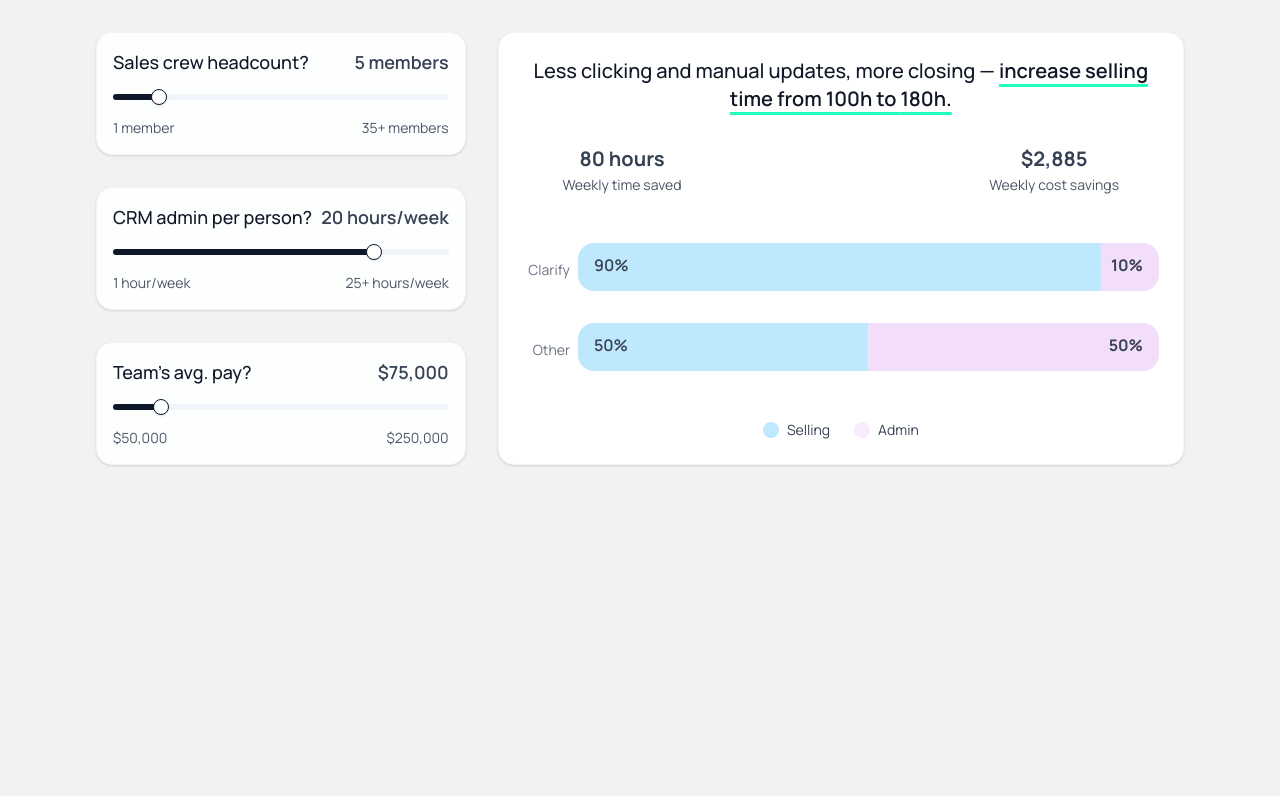
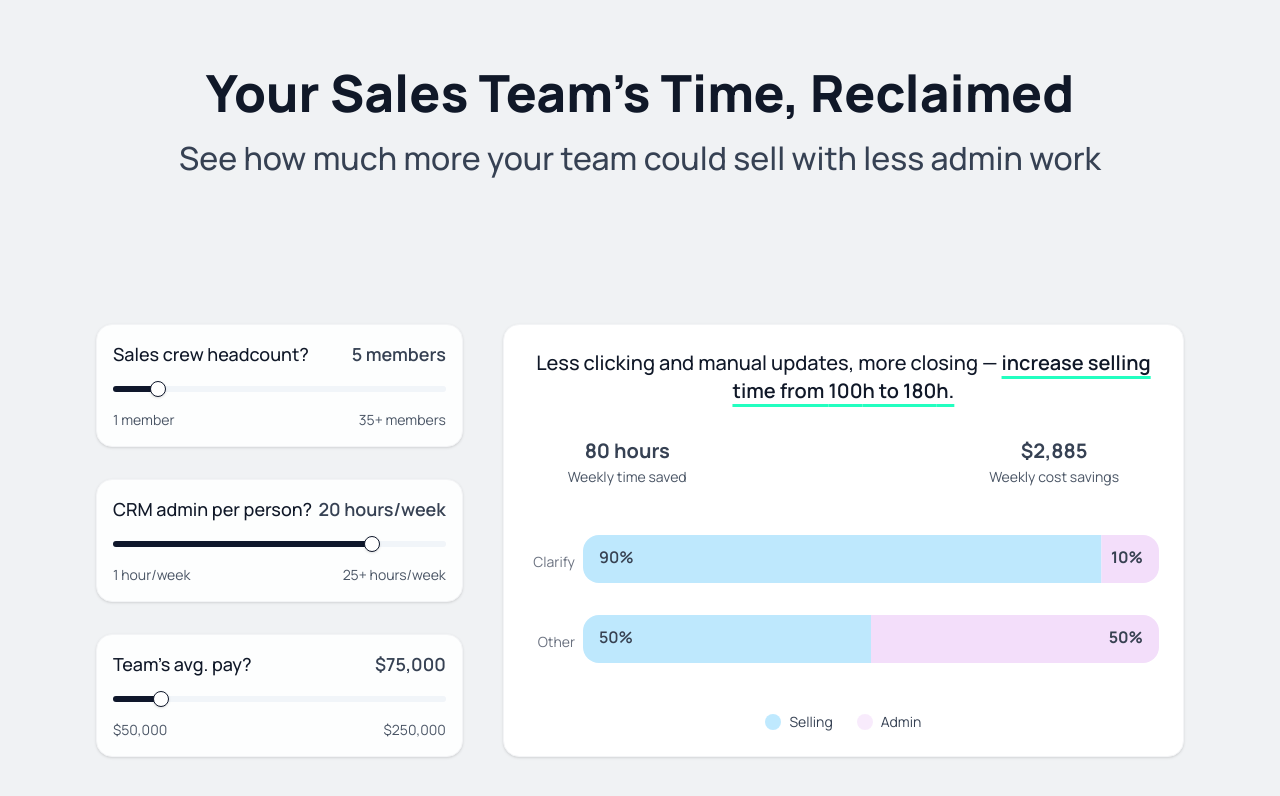
Before and after one commit to h8inc/clarify-calculator-mvp, a React (Vite) app: page / in a window 1280 px wide. Shown: the top 796 px of the page. Built offline with nearby package versions, Linux system fonts and the light colour scheme.

Commit message:
headline and subheadline

```diff
--- a/src/App.tsx
+++ b/src/App.tsx
@@ -12,9 +12,16 @@ function App() {
 
   return (
     <div className="h-screen w-full bg-[#F0F2F4]">
-      <div className="max-w-6xl mx-auto flex flex-col lg:flex-row gap-8 p-4 md:p-8">
-        {/* Desktop/Tablet: Side panel, hidden on mobile */}
-        <div className="w-full lg:w-[35%] flex justify-center items-stretch hidden lg:flex">
+      {/* Headline and subheadline */}
+      <div className="flex flex-col gap-4 md:gap-4 pt-8 md:pt-16 items-center text-center">
+        <h1 className="font-extrabold text-gray-900 text-[1rem] md:text-[2rem] leading-tight">Your Sales Team’s Time, Reclaimed</h1>
+        <div className="font-medium text-gray-700 text-[1.125rem] md:text-[2rem] leading-snug">See how much more your team could sell with less admin work</div>
+      </div>
+      {/* Main content with responsive gap */}
+      <div className="max-w-6xl mx-auto flex flex-col lg:flex-row gap-8 p-4 md:p-8" style={{ marginTop: '40px', marginBottom: '0', gap: '40px' }}>
+        {/* Desktop: increase gap to 72px */}
+        <style>{`@media (min-width: 768px) {.main-content-gap { gap: 72px !important; margin-top: 72px !important; }}`}</style>
+        <div className="main-content-gap w-full lg:w-[35%] flex justify-center items-stretch hidden lg:flex">
           <SlidersPanel
             headcount={headcount}
             setHeadcount={setHeadcount}
@@ -25,7 +32,7 @@ function App() {
           />
         </div>
         {/* Mobile: Sticky bottom sheet trigger */}
-        <div className="fixed bottom-0 left-0 right-0 z-50 flex justify-center lg:hidden p-4 pointer-events-none">
+        <div className="main-content-gap fixed bottom-0 left-0 right-0 z-50 flex justify-center lg:hidden p-4 pointer-events-none">
           <Sheet>
             <SheetTrigger asChild>
               <Button className="w-full max-w-md pointer-events-auto shadow-lg font-semibold text-base py-4 rounded-xl">Adjust Inputs</Button>
@@ -45,7 +52,7 @@ function App() {
           </Sheet>
         </div>
         {/* Results card always visible */}
-        <div className="w-full lg:w-[65%] flex justify-center items-start">
+        <div className="main-content-gap w-full lg:w-[65%] flex justify-center items-start">
           <ResultsCard
             headcount={headcount}
             adminTime={adminTime}
```
